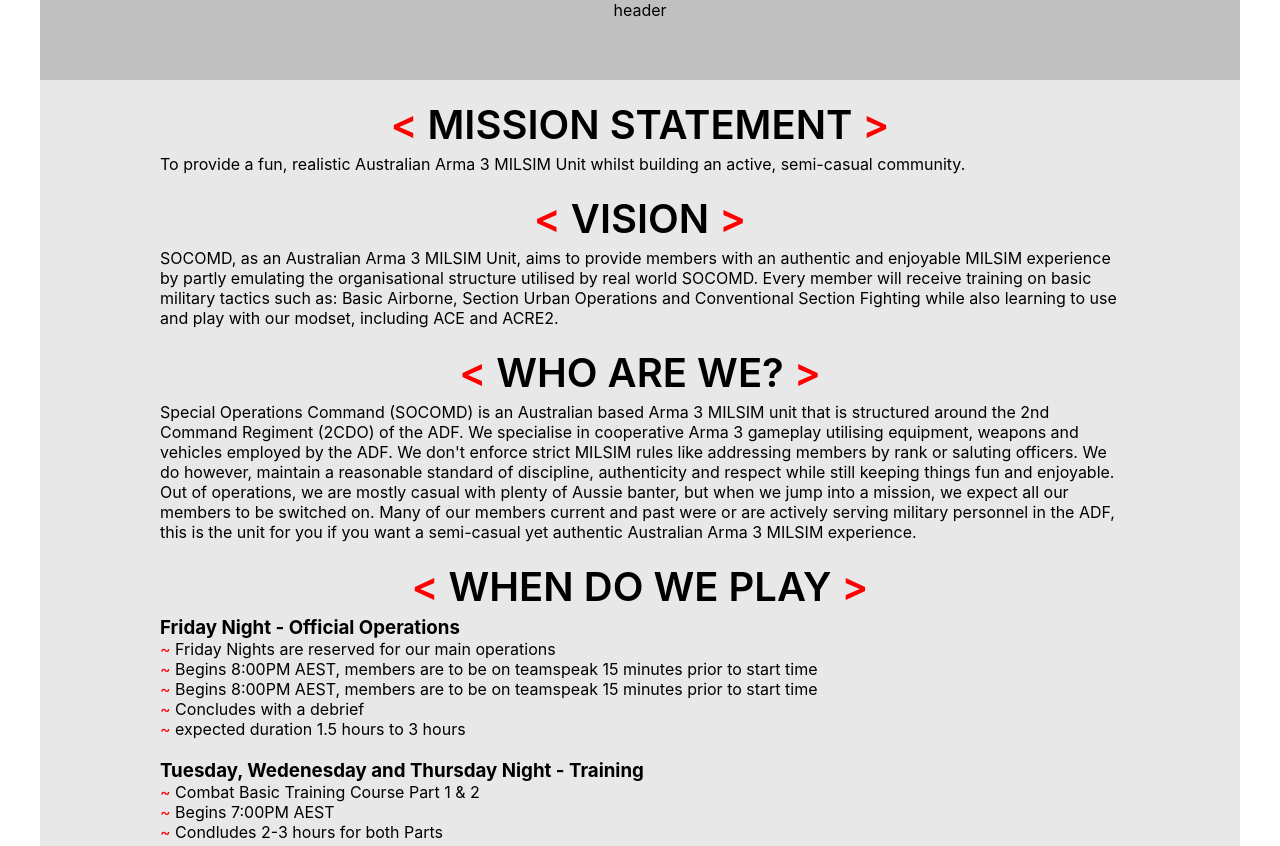
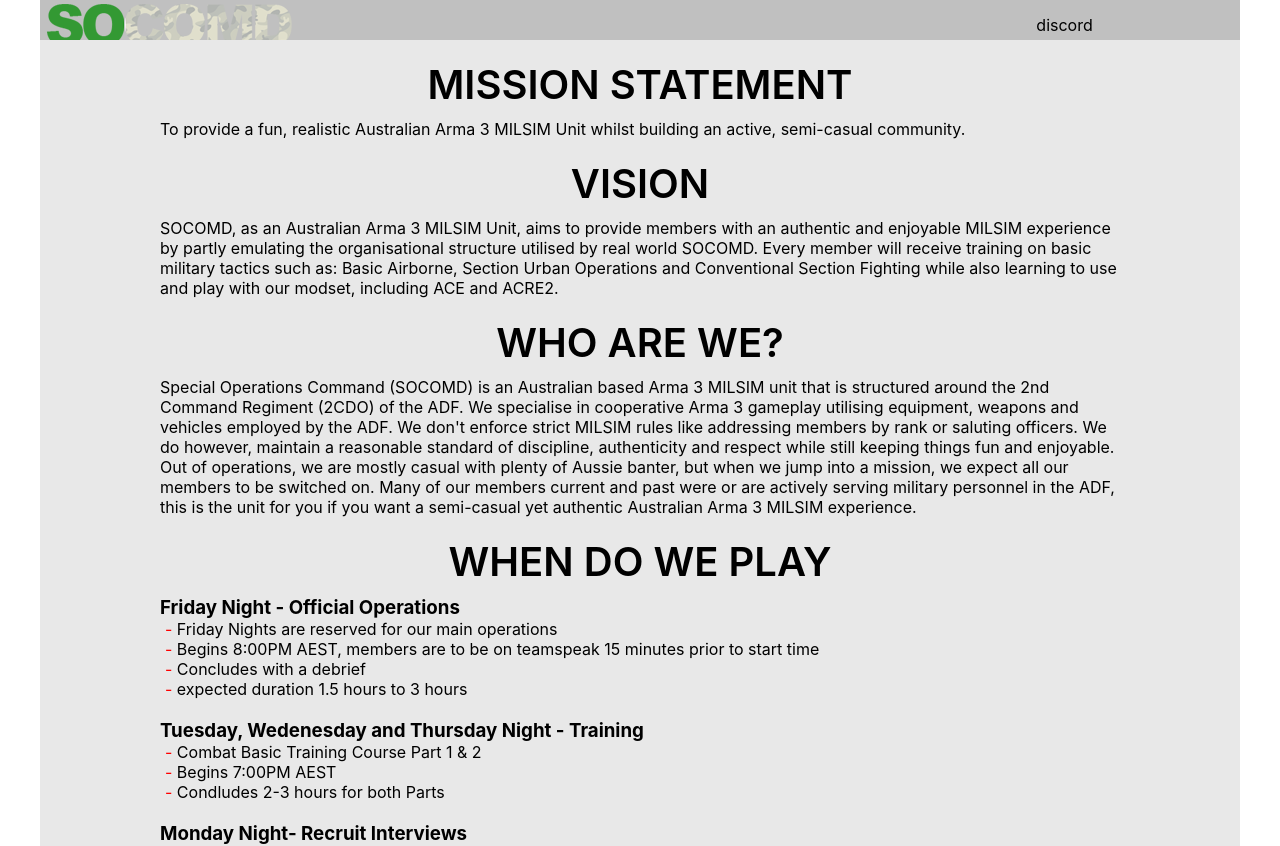
Before and after one commit to SOCOMD/website, a React (Create React App) app in the folder web/: page / in a window 1280 px wide. Shown: the top 846 px of the page. Built offline with nearby package versions, Linux system fonts and the light colour scheme.

Commit message:
added socomd logo, and did some more basic styling

```diff
--- a/web/src/App.tsx
+++ b/web/src/App.tsx
@@ -3,6 +3,7 @@
 import styled,{keyframes} from 'styled-components';
 
 import Content from './Content';
+import Header from './Header';
 
 interface AppProps {
   Mobile: boolean
@@ -14,16 +15,12 @@
   grid-template-areas:
     ". header ."
     ". content .";
-  grid-template-rows: ${props => props.Mobile ? "5vh" : "10vh"} auto;
+  grid-template-rows: ${props => props.Mobile ? "5vh" : "5vh"} auto;
   grid-template-columns: ${props => props.Mobile ? "0px auto 0px" : "auto 1200px auto"};
 `
 interface themeProps {
   DarkTheme: boolean
 }
-const Header = styled.div<themeProps>`
-  grid-area: header;
-  background: ${props => props.DarkTheme ? '#202020':'#C0C0C0'};
-`
 
 const ContentContainer = styled.div<themeProps>`
   grid-area: content;
@@ -35,11 +32,7 @@
   const isDarkTheme:boolean = useMediaQuery({query: '(prefers-color-scheme: dark)'})
   return (
     <AppComponent Mobile={isMobile}>
-      <Header DarkTheme={isDarkTheme}>
-        <p>
-          header
-        </p>
-      </Header>
+      <Header DarkTheme={isDarkTheme}/>
       <ContentContainer DarkTheme={isDarkTheme}>
         <Content Mobile={isMobile} DarkTheme={isDarkTheme}/>
       </ContentContainer>
--- a/web/src/Content.tsx
+++ b/web/src/Content.tsx
@@ -14,9 +14,10 @@
 
 
 const ContentDiv = styled.div<ContentProps>`
-padding-left: ${props => props.Mobile ? "2%": "10%"};
-padding-right: ${props => props.Mobile ? "2%": "10%"};
+padding-left: ${props => props.Mobile ? "5%": "10%"};
+padding-right: ${props => props.Mobile ? "5%": "10%"};
 text-align: left;
+position: relative;
 section {
   margin: ${props => props.Mobile ? "10px 0px 10px 0px" : "20px 0px 20px 0px"};
   h1 {
@@ -24,21 +25,25 @@
     text-transform: uppercase;
     font-size: 40px;
     font-weight: 600;
-    margin-bottom: 5px;
+    margin-bottom: 10px;
+    // text-decoration: underline;
+    // text-decoration-color: red;
   };
-  h1::after,h1::before {
-    content: ' >';
-    color: red;
-    width: 100%;
-  };
-  h1::before {
-    content: '< ';
-  };
+  // h1::after,h1::before {
+  //   content: ' >';
+  //   font-size: 50px;
+  //   color: green;
+  //   width: 100%;
+  // };
+  // h1::before {
+  //   content: '< ';
+  // };
   ul {
     list-style: none;
     li::before {
-      content: '~ ';
+      content: '- ';
       color: red;
+      padding-left: 5px;
     };
   };
 };
@@ -48,6 +53,7 @@
   Mobile: boolean
   DarkTheme: boolean
 }
+
 function Content(props: ContentProps) {
   return (
     <ContentDiv Mobile={props.Mobile} DarkTheme={props.DarkTheme}>
@@ -90,7 +96,6 @@
           <h3>Friday Night - Official Operations</h3>
           <ul>
             <li>Friday Nights are reserved for our main operations</li>
-            <li>Begins 8:00PM AEST, members are to be on teamspeak 15 minutes prior to start time</li>
             <li>Begins 8:00PM AEST, members are to be on teamspeak 15 minutes prior to start time</li>
             <li>Concludes with a debrief</li>
             <li>expected duration 1.5 hours to 3 hours</li>
@@ -157,7 +162,6 @@
           to apply.
         </p>
         <p>
-          <b>Acceptance</b><br/>
           Our Staff will respond via email within 24 hours of your application
           being submitted, and you will be provided with our teamspeak link as
           well as instructions for scheduling an interview. Once you've joined
--- /dev/null
+++ b/web/src/Header.tsx
@@ -0,0 +1,40 @@
+import React from 'react';
+import styled from 'styled-components';
+
+export interface HeaderProps {
+  DarkTheme: boolean
+}
+
+const MainTheme = styled.div<HeaderProps>`
+  grid-area: header;
+  background: ${props => props.DarkTheme ? '#202020':'#C0C0C0'};
+  display: grid;
+  grid-template-areas: "logo pages discord";
+  grid-template-columns: "100px auto 100px";
+  align-items: center;
+`
+const Logo = styled.img`
+  grid-area: logo;
+`
+const Pages = styled.div`
+  grid-area: pages;
+`
+const Discord = styled.div`
+  grid-area: discord;
+`
+function Header(props: HeaderProps) {
+  return(
+        <MainTheme DarkTheme={props.DarkTheme}>
+          <Logo src="socomd.png"/>
+          <Pages>
+          </Pages>
+          <Discord>
+            <p>
+             discord
+            </p>
+          </Discord>
+        </MainTheme>
+  )
+}
+
+export default Header;
```
Also changed, not shown: web/public/socomd.png (added).
